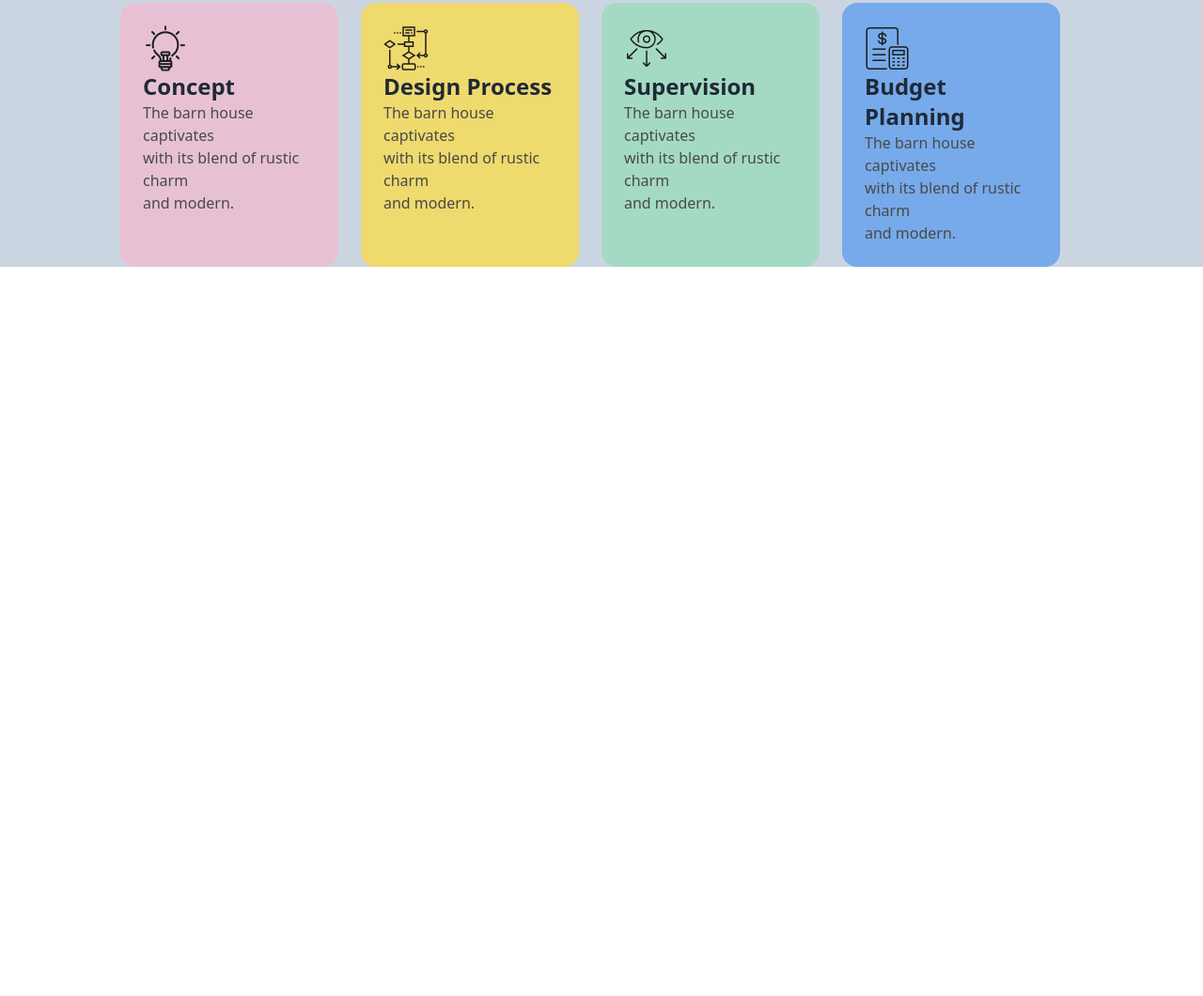
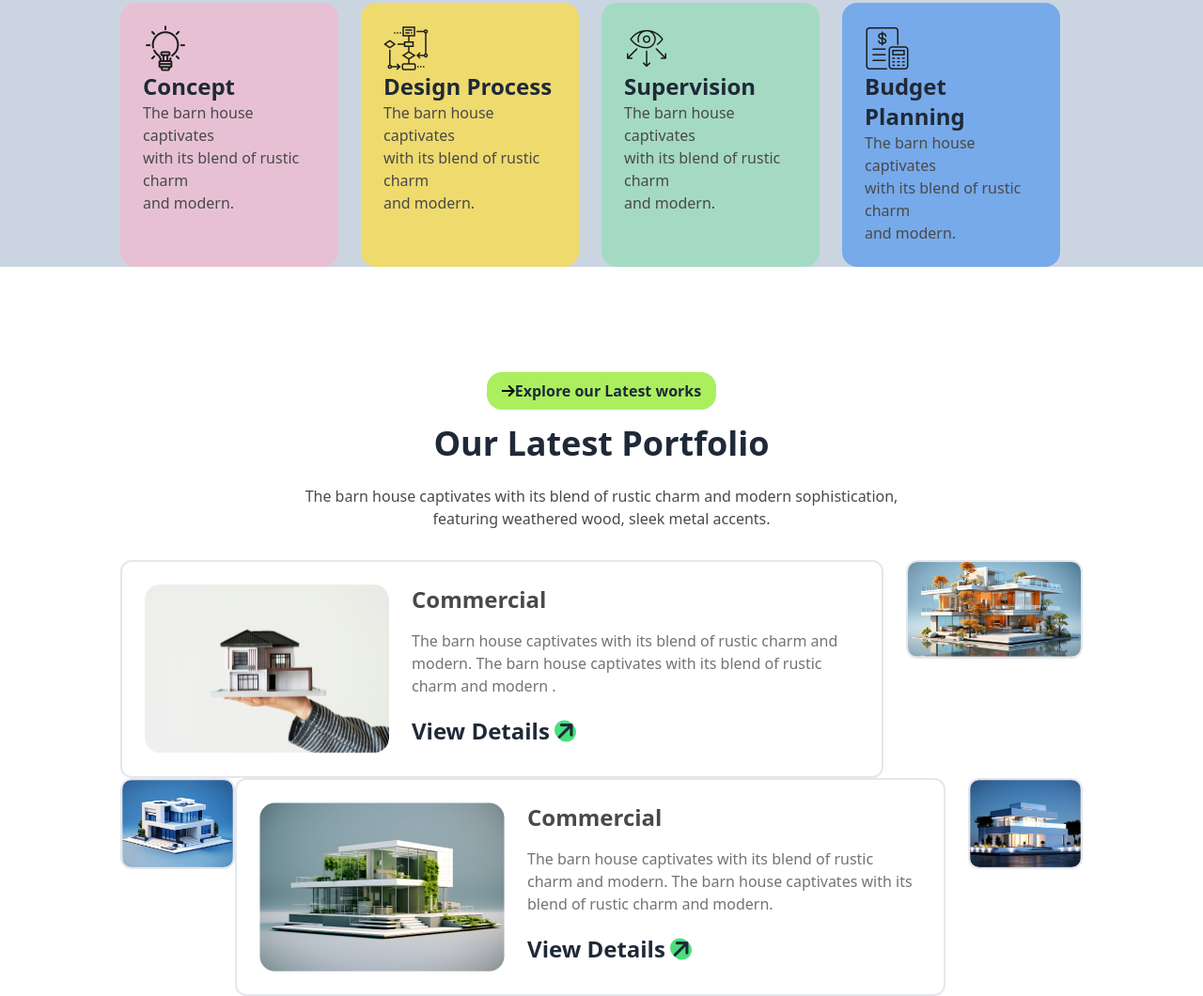
Before and after one commit to roktim21/assignment-3, a plain HTML site: page index.html in a window 1280 px wide. Shown: the part 1930-2990 px from the top of the page at 94% size. Before the commit the page ends 2310 px from the top, so only its background shows below. Drawn offline with nearby package versions, Linux system fonts and the light colour scheme.

Commit message:
half done

```diff
--- a/index.html
+++ b/index.html
@@ -75,7 +75,7 @@
     </header>
     <main>
         <section class="bg-slate-300 ">
-            <div class="w-4/5 mx-auto flex justify-between">
+            <div class="lg:w-4/5 lg:mx-auto lg:flex lg:justify-between ">
                 <!-- Text -->
                  <div class="mt-20">
                     <img src="assets/Vector.png" alt="">
@@ -84,7 +84,7 @@
                     <p class="text-[#494949] mt-6 mb-6">The barn house captivates with its blend of rustic charm and <br>
                         modern sophistication, featuring weathered wood, sleek metal accents.</p>
 
-                        <div class="bg-white rounded-lg flex mb-6 w-9/12">
+                        <div class="bg-white rounded-lg flex mb-6 w-9/12 text-center">
                             <img class=" mr-3" src="assets/commercial.png" alt="">
                             <div>
                                 <h3 class="text-2xl font-bold">Commercial</h3>
@@ -106,7 +106,7 @@
 
 
             </div>
-            <div class="bg-white flex justify-between w-4/5 mx-auto rounded-2xl py-14 px-14 mb-24">
+            <div class="bg-white lg:flex lg:justify-between lg:w-4/5 mx-auto rounded-2xl py-14 px-14 text-center mb-24">
                 <div>
                     <i class="fa-regular fa-comment"></i>
                     <h1 class="text-4xl font-extrabold text-[#494949]">235+</h1>
@@ -135,8 +135,8 @@
                 <h1 class="mt-4 mb-6 text-4xl font-bold">Our Works Process</h1>
                 <p class="text-[#494949] mb-8">The barn house captivates with its blend of rustic charm and modern sophistication, <br> featuring weathered wood, sleek metal accents.</p>
             </div>
-            <div class="flex justify-around mb-24">
-                <div class="bg-[#E7C1D3] mr-6 rounded-2xl">
+            <div class="lg:flex lg:justify-around mb-24">
+                <div class="bg-[#E7C1D3] mr-6 rounded-2xl gap-6">
                     <div class="p-6">
                         <img src="assets/concept.png" alt="">
                     <h3 class="text-2xl font-bold">Concept</h3>
@@ -166,8 +166,55 @@
                 </div>
             </div>
           </div>
+
         </section>
 
+        <section>
+
+            <div class="w-4/5 mx-auto">
+               <div class="text-center">
+                <button class="font-bold bg-[#ABEF5F] rounded-2xl px-4 py-2 mt-4 mb-4 text-center"><i class="fa-solid fa-arrow-right text-black"></i>Explore our Latest works</button>
+                <h1 class="text-4xl font-bold mb-6">Our Latest Portfolio</h1>
+                <p class="text-[#494949] mb-8">The barn house captivates with its blend of rustic charm and modern sophistication,<br> featuring weathered wood, sleek metal accents.</p>
+               </div>
+               <div class="lg:flex">
+                <div class="border-2 rounded-xl lg:flex p-6 mr-6 ">
+                    <img src="assets/img1.png" alt="">
+                    <div class="ml-6">
+                        <h3 class="text-[#494949] text-2xl font-bold mb-4">Commercial</h3>
+                    <p class="text-[#737373] mb-5">The barn house captivates with its blend of rustic charm and modern. The barn house captivates with its blend of rustic charm and modern .</p>
+                    <button class="text-2xl font-bold">View Details <i class="fa-solid fa-arrow-right -rotate-45 bg-green-400 rounded-full"></i></button>
+                    </div>
+                </div>
+                <div>
+                    <img class="border-2 rounded-xl" src="assets/img2.png" alt="">
+                </div>
+               </div>
+
+               <div class="lg:flex justify-center">
+                <div>
+                    <img class="border-2 rounded-xl" src="assets/img3.png" alt="Image 3">
+                </div>
+
+                <div class="border-2 rounded-xl lg:flex p-6 mr-6">
+                    <img src="assets/img4.png" alt="Image 4">
+                    <div class="ml-6">
+                        <h3 class="text-[#494949] text-2xl font-bold mb-4">Commercial</h3>
+                        <p class="text-[#737373] mb-5">
+                            The barn house captivates with its blend of rustic charm and modern. The barn house captivates with its blend of rustic charm and modern.
+                        </p>
+                        <button class="text-2xl font-bold">
+                            View Details <i class="fa-solid fa-arrow-right -rotate-45 bg-green-400 rounded-full"></i>
+                        </button>
+                    </div>
+                </div>
+
+                <div>
+                    <img class="border-2 rounded-xl" src="assets/img5.png" alt="Image 5">
+                </div>
+            </div>
+
+        </section>
     </main>
     <footer>
 
```
